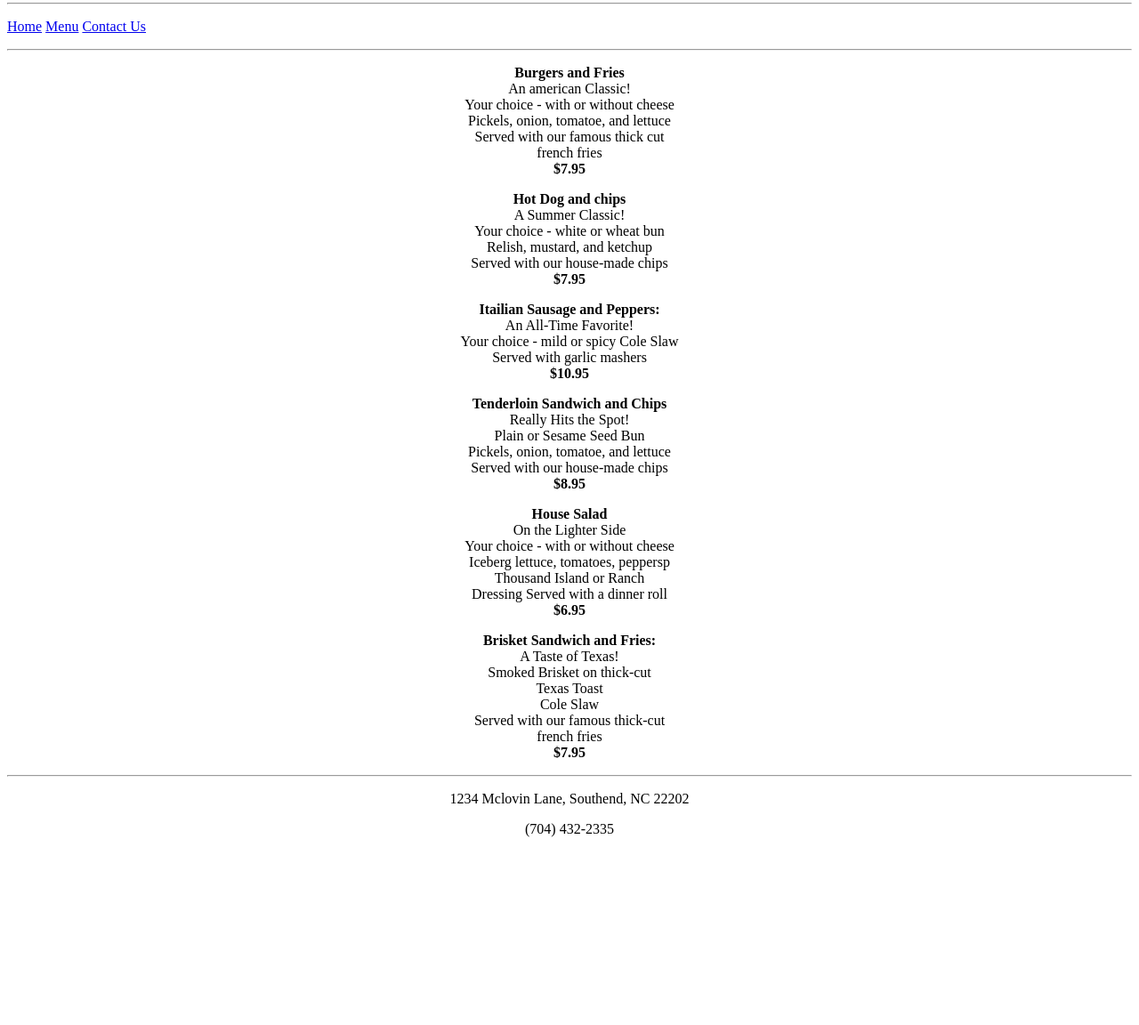
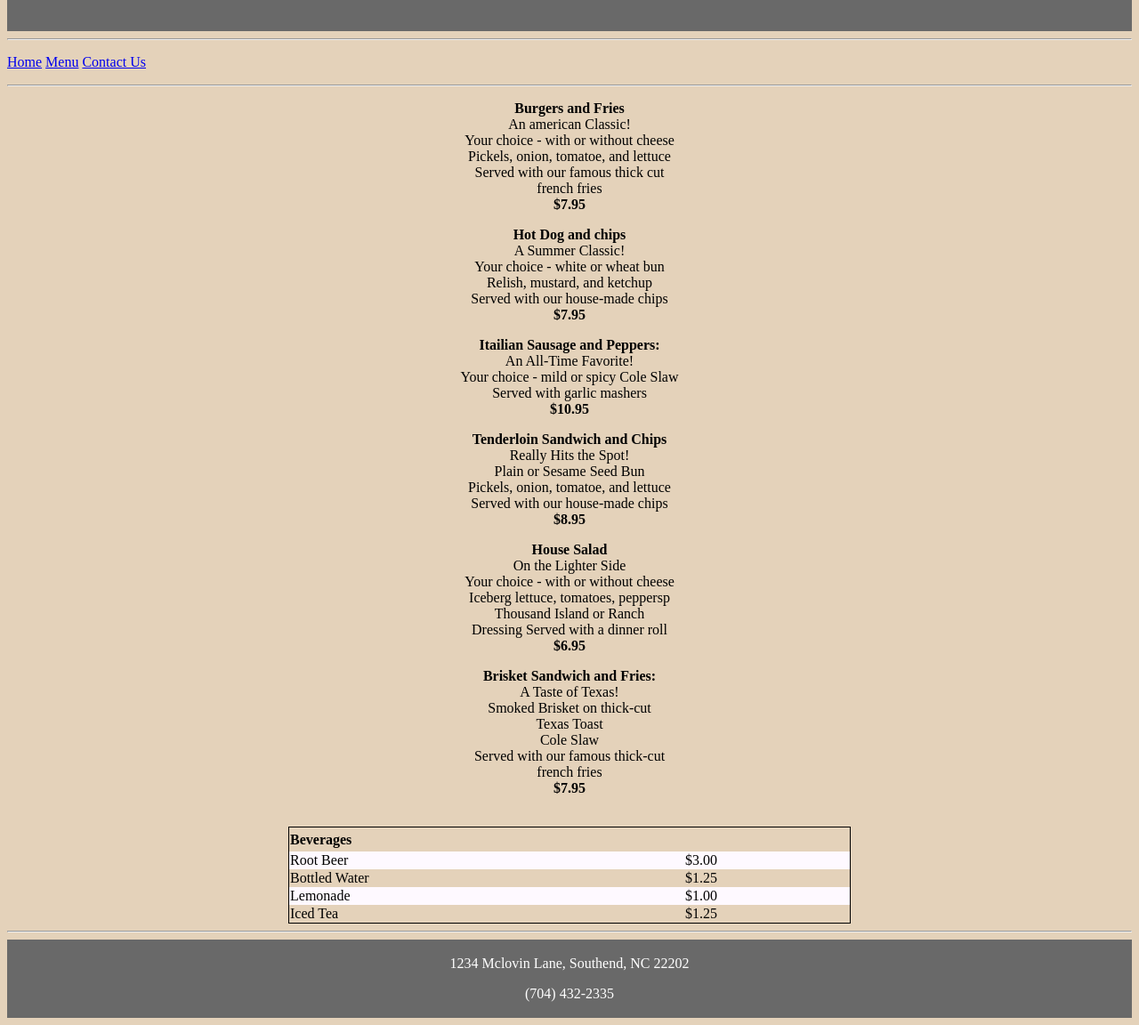
Before and after one commit to jherr95/Portfolio, a plain HTML site: page Menu.html in a window 1280 px wide. Shown: the part 77-1229 px from the top of the page at 89% size. Before the commit the page ends 1034 px from the top, so only its background shows below. Drawn offline with Linux system fonts and the light colour scheme.

Commit message:
Restaurant 2 changes

```diff
--- a/Menu.html
+++ b/Menu.html
@@ -8,40 +8,112 @@
 
 <html lang="en">
     <head>
+
         <title>Menu</title>
+        <link href="Styles/restaurantStyles.css" rel="stylesheet" type="text/css"/>
+
+    <style>
+
+            article {
+                text-align: center;
+            }
+
+            body {
+                background-color: #e4d2ba;
+            }
+
+            table {
+                width: 50%;
+                border-top: 1px solid black;
+                border-bottom: 1px solid black;
+                border-left: 1px solid black;
+                border-right: 1px solid black;
+                border-spacing: 0px;
+                margin-right: auto;
+                margin-left: auto
+            }
+
+            th {
+                height: 25px;
+                text-align: left;
+            }
+
+            }
+            tbody tr:nth-child(even) {
+                background-color: #696969;
+            }
+            tbody tr:nth-child(odd) {
+                background-color: #fef9ff;
+            }
+
+
+    </style>
+
     </head>
 
     <body>
         <header>
-            <h1><center>Jay Boys Cooking</center></h1>
+            <h1>Jay Boys Cooking</h1>
         </header>
 
         <nav><!-- The nav element will include navigation buttons or links -->
-            <hr /> <!--  We need to add links to Restaurant-Site.html, Menu.html, and Contact-Us.html-->
-            <p><a href="Restaurant-Site.html">Home</a>  <a href="Menu.html">Menu</a>  <a href="Contact-Us.html">Contact Us</a></p>
-            <hr />
+           <!--  We need to add links to Restaurant-Site.html, Menu.html, and Contact-Us.html-->
+            <hr/>
+            <p><a href="Restaurant-Site.html">Home</a>
+            <a href="Menu.html">Menu</a>
+            <a href="Contact-Us.html">Contact Us</a></p>
+            <hr/>
         </nav>
 
         <section>
-            <article id="Row 1 Menu">
-                <p style="text-align: center"><strong>Burgers and Fries</strong><br />An american Classic!<br />Your choice - with or without cheese<br />Pickels, onion, tomatoe, and lettuce<br />Served with our famous thick cut<br />french fries<br /><strong>$7.95</strong></p>
+            <article id="Row-1">
+                <p><strong>Burgers and Fries</strong><br />An american Classic!<br />Your choice - with or without cheese<br />Pickels, onion, tomatoe, and lettuce<br />Served with our famous thick cut<br />french fries<br /><strong>$7.95</strong></p>
 
-                <p style="text-align: center"><strong>Hot Dog and chips</strong><br />A Summer Classic!<br /> Your choice - white or wheat bun<br />Relish, mustard, and ketchup<br /> Served with our house-made chips<br /><strong>$7.95</strong></p>
+                <p><strong>Hot Dog and chips</strong><br />A Summer Classic!<br /> Your choice - white or wheat bun<br />Relish, mustard, and ketchup<br /> Served with our house-made chips<br /><strong>$7.95</strong></p>
+            </article>
+            <article id="Row-2">
+                <p><strong>Itailian Sausage and Peppers:</strong><br />An All-Time Favorite!<br />Your choice - mild or spicy Cole Slaw<br />Served with garlic mashers<br /><strong>$10.95</strong></p>
 
-                <p style="text-align: center"><strong>Itailian Sausage and Peppers:</strong><br />An All-Time Favorite!<br />Your choice - mild or spicy Cole Slaw<br />Served with garlic mashers<br /><strong>$10.95</strong></p>
+                <p><strong>Tenderloin Sandwich and Chips</strong><br />Really Hits the Spot!<br />Plain or Sesame Seed Bun<br />Pickels, onion, tomatoe, and lettuce<br />Served with our house-made chips<br /><strong>$8.95</strong></p>
+            </article>
+            <article id="Row-3">
+                <p><strong>House Salad</strong><br />On the Lighter Side<br /> Your choice - with or without cheese<br />Iceberg lettuce, tomatoes, peppersp<br />Thousand Island or Ranch<br />Dressing Served with a dinner roll<br /> <strong>$6.95</strong></p>
 
-                <p style="text-align: center"><strong>Tenderloin Sandwich and Chips</strong><br />Really Hits the Spot!<br />Plain or Sesame Seed Bun<br />Pickels, onion, tomatoe, and lettuce<br />Served with our house-made chips<br /><strong>$8.95</strong></p>
-
-                <p style="text-align: center"><strong>House Salad</strong><br />On the Lighter Side<br /> Your choice - with or without cheese<br />Iceberg lettuce, tomatoes, peppersp<br />Thousand Island or Ranch<br />Dressing Served with a dinner roll<br /> <strong>$6.95</strong></p>
-
-                <p style="text-align: center"><strong>Brisket Sandwich and Fries:</strong><br />A Taste of Texas!<br />Smoked Brisket on thick-cut<br />Texas Toast<br />Cole Slaw<br />Served with our famous thick-cut<br />french fries<br /><strong>$7.95</strong></p>
+                <p><strong>Brisket Sandwich and Fries:</strong><br />A Taste of Texas!<br />Smoked Brisket on thick-cut<br />Texas Toast<br />Cole Slaw<br />Served with our famous thick-cut<br />french fries<br /><strong>$7.95</strong></p>
             </article>
         </section>
+        <br/>
+        <table>
+            <thead>
+                <tr>
+                    <th>Beverages</th>
+                    <th></th>
+                </tr>
+            </thead>
+            <tbody>
+                <tr>
+                    <td>Root Beer</td>
+                    <td>$3.00</td>
+                </tr>
+                <tr>
+                    <td>Bottled Water</td>
+                    <td>$1.25</td>
+                </tr>
+                <tr>
+                    <td>Lemonade</td>
+                    <td>$1.00</td>
+                 <tr>
+                    <td>Iced Tea</td>
+                    <td>$1.25</td>
+
+                </tr>
+            </tbody>
+        </table>
 
         <hr />
         <footer>
-            <p style="text-align: center">1234 Mclovin Lane, Southend, NC 22202</p>
-            <p style="text-align: center">(704) 432-2335</p>
+            <p>1234 Mclovin Lane, Southend, NC 22202</p>
+            <p>(704) 432-2335</p>
         </footer>
     </body>
 </html>
```
Also changed, not shown: Contact-Us.html (+43 -8 lines), Restaurant-Site.html (+20 -5 lines).
